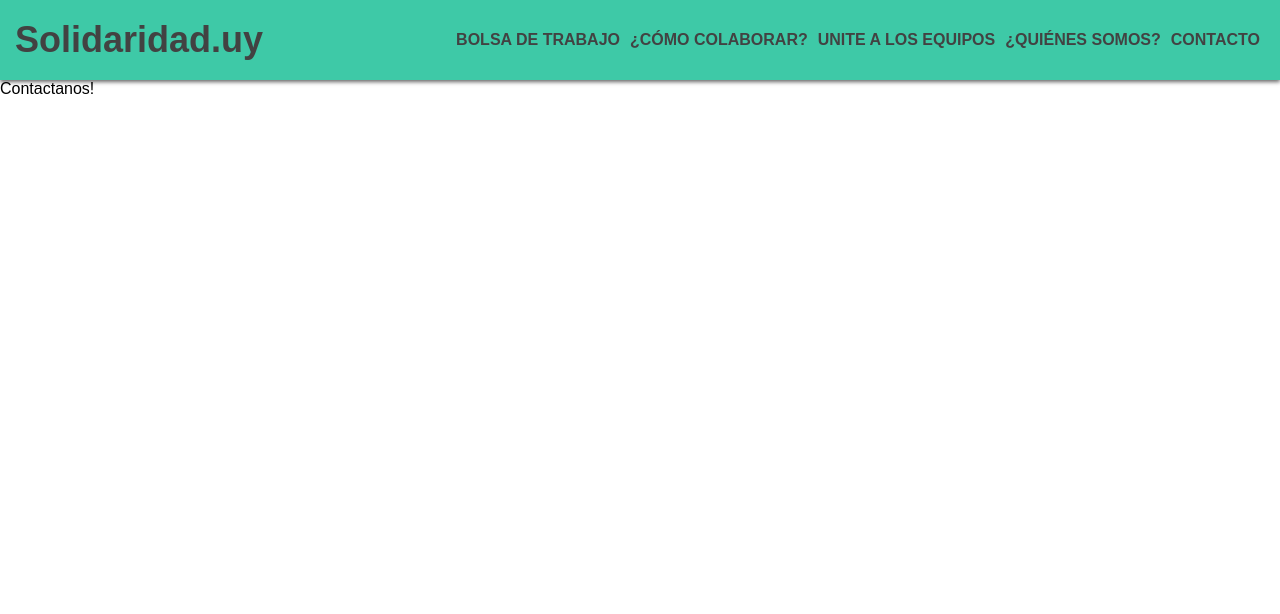
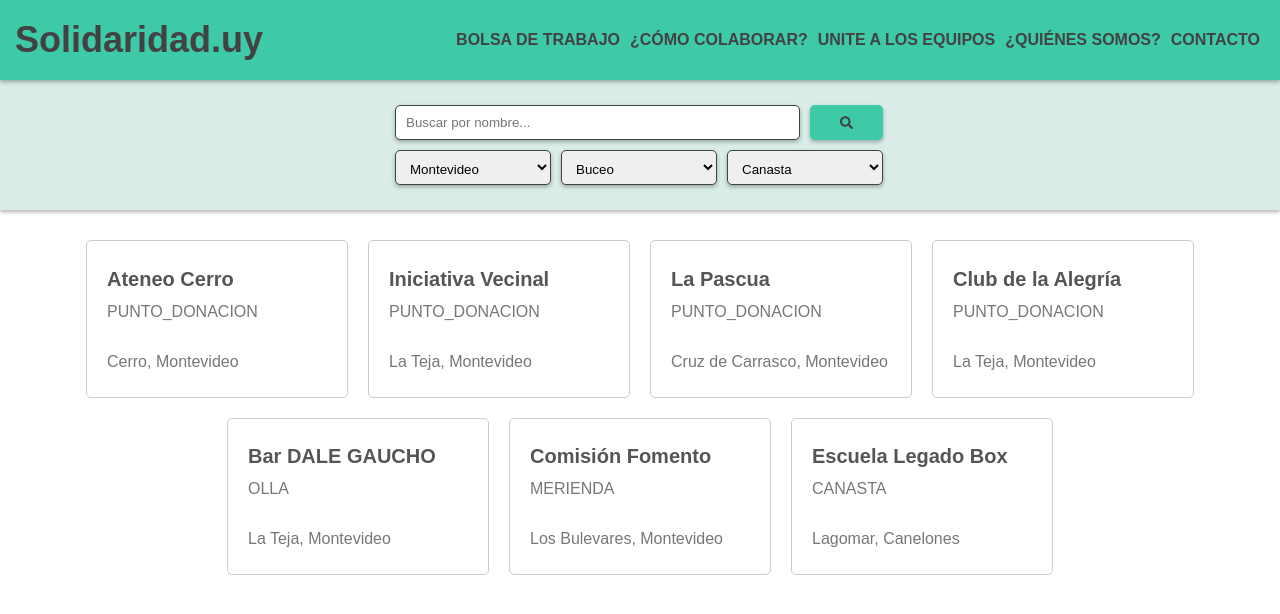
Before and after one commit to martinsd94/solidaridaduy-react, a React (Create React App) app: page /search-results in a window 1280 px wide. Shown: the top 614 px of the page. Built offline with nearby package versions, Linux system fonts and the light colour scheme.

Commit message:
Started working on search route

```diff
--- a/src/main.css
+++ b/src/main.css
@@ -14,7 +14,7 @@ body {
 header.main-header {
 	align-items: center;
 	background-color: #3EC9A7;
-	box-shadow: 0px 2px 4px rgba(0,0,0,0.6);
+	box-shadow: 0px 2px 4px rgba(0,0,0,0.3);
 	display: flex;
 	flex-direction: row;
 	height: 80px;
--- a/src/styles/home.css
+++ b/src/styles/home.css
@@ -8,7 +8,7 @@ div.jumbotron-1 {
 }
 
 div.jumbotron-1-inner {
-	background-color: rgba(218,237,233,0.5);
+	background-color: rgba(218,237,233,0.7);
 	align-items: center;
 	display: flex;
 	flex-direction: column;
@@ -19,7 +19,7 @@ div.jumbotron-1-inner {
 div.search-fields {
 	display: grid;
 	grid-template-columns: 33% 33% 33%;
-	grid-template-rows: auto auto;
+	grid-template-rows: auto auto auto;
 	width: calc(45vw);
 	height: auto;
 }
@@ -33,7 +33,7 @@ div.search-fields > div.input-wrapper {
 	grid-column: 1 / 4;
 	display: flex;
 	margin: 5px;
-	padding: 0px 10px;
+	padding: 0px 5px;
 }
 
 div.search-fields > div.input-wrapper > input {
@@ -42,6 +42,47 @@ div.search-fields > div.input-wrapper > input {
 	flex-grow: 1;
 	outline: none;
 	padding: 10px;
+}
+
+div.search-fields > div.input-wrapper > a {
+	align-self: stretch;
+	display: flex;
+}
+
+div.search-fields > div.input-wrapper button {
+	align-items: center;
+	align-self: stretch;
+	background-color: #3EC9A7;
+	border: none;
+	border-radius: 2px;
+	box-shadow: 0px 2px 4px rgba(0,0,0,0.2);
+	color: #424242;
+	cursor: pointer;
+	display: flex;
+	justify-content: center;
+	margin-bottom: 5px;
+	margin-top: 5px;
+	outline: none;
+	padding-left: 30px;
+	padding-right: 30px;
+	transition: all 0.1s ease-in;
+}
+
+div.search-fields > div.input-wrapper button:disabled {
+	background-color: #FFF;
+	box-shadow: none;
+	color: #424242;
+	cursor: default;
+	padding-left: 10px;
+	padding-right: 10px;
+}
+
+div.search-fields > div.input-wrapper button:hover {
+	background-color: #62D1B6;
+}
+
+div.search-fields > div.input-wrapper button:active {
+	background-color: #48AB93;
 }
 
 div.search-fields > select {
@@ -74,4 +115,5 @@ div.jumbotron-2 {
 div.jumbotron-2 > div.initiatives {
 	display: flex;
 	flex-direction: row;
+	flex-wrap: wrap;
 }
--- /dev/null
+++ b/src/styles/search-results.css
@@ -0,0 +1,65 @@
+div.search-bar-wrapper {
+	background-color: #DAEDE9;
+	box-shadow: 0px 2px 4px rgba(0,0,0,0.3);
+	display: flex;
+	flex-grow: 1;
+	justify-content: center;
+	padding: 20px;
+}
+
+div.search-bar-fields {
+	display: grid;
+	grid-template-columns: 16.6% 16.6% 16.6% 16.6% 16.6% 16.6%;
+	grid-template-rows: 45px 45px;
+	width: 500px;
+}
+
+div.search-bar-fields > input {
+	grid-column: 1 / 6;
+	background-color: #FFF;
+	border: 1px solid #424242;
+	border-radius: 5px;
+	box-shadow: 0px 2px 4px rgba(0,0,0,0.3);
+	margin: 5px;
+	outline: none;
+	padding: 0px 10px;
+}
+
+div.search-bar-fields > select {
+	border-color: #424242;
+	border-radius: 5px;
+	box-shadow: 0px 2px 4px rgba(0,0,0,0.3);
+	grid-column: span 2;
+	outline: none;
+	padding: 10px;
+	margin: 5px;
+}
+
+div.search-bar-fields > button {
+	align-items: center;
+	align-self: stretch;
+	background-color: #3EC9A7;
+	border: none;
+	border-radius: 5px;
+	box-shadow: 0px 2px 4px rgba(0,0,0,0.3);
+	color: #424242;
+	cursor: pointer;
+	display: flex;
+	justify-content: center;
+	margin: 5px;
+	outline: none;
+	padding-left: 30px;
+	padding-right: 30px;
+	transition: all 0.1s ease-in;
+}
+
+
+/* ------------------ */
+
+div.results-container {
+	display: flex;
+	flex-direction: row;
+	flex-wrap: wrap;
+	justify-content: center;
+	padding: 20px;
+}
--- a/src/views/HomeView.js
+++ b/src/views/HomeView.js
@@ -1,5 +1,4 @@
 import React from 'react';
-import { FaSearch } from 'react-icons/fa';
 
 import SearchJumbotron 	   from './components/Home/SearchJumbotron';
 import HighlightsJumbotron from './components/Home/HighlightsJumbotron';
--- a/src/views/SearchResultsView.js
+++ b/src/views/SearchResultsView.js
@@ -1,10 +1,118 @@
-import React from 'react';
+import React, { useState } from 'react';
+import { FaSearch } from 'react-icons/fa';
+import {
+  useLocation
+} from "react-router-dom";
+
+import '../main.css';
+import '../styles/search-results.css';
 
 
 const SearchResultsView = () => {
+	const query = new URLSearchParams(useLocation().search);
+	const [search, setSearch] = useState(query.get('search'));
+
 	return (
-		<p>Contactanos!</p>
+		<React.Fragment>
+			<SearchBar value={search}
+					   _setValue={(value) => setSearch(value)} />
+			<SearchResults />
+		</React.Fragment>
 	)
 }
 
+/* Local components */
+
+const SearchBar = ({ value, _setValue }) => {
+	return (
+		<div className='search-bar-wrapper'>
+			<div className='search-bar-fields'>
+				<input value={value}
+					   placeholder='Buscar por nombre...'
+					   onChange={(e) => _setValue(e.target.value)} />
+
+				<button><FaSearch /></button>
+
+				<select>
+					<option>Montevideo</option>
+					<option>Maldonado</option>
+					<option>Artigas</option>
+					<option>Rocha</option>
+				</select>
+				<select>
+					<option>Buceo</option>
+					<option>Piedras Blancas</option>
+					<option>Pocitos</option>
+				</select>
+				<select>
+					<option>Canasta</option>
+					<option>Olla</option>
+					<option>Merendero</option>
+				</select>
+			</div>
+		</div>
+	)
+}
+
+const SearchResults = () => {
+	return (
+		<div className='results-container'>
+			{dummy_data.initiatives.map(({ name, category, hood, city}, index) => (
+				<div className='initiative-link-wrapper'>
+					<h2 className='initiative-name'>{name}</h2>
+					<p className='initiative-category'>{category}</p>
+					<p className='initiative-location'>{`${hood}, ${city}`}</p>
+				</div>
+			))}
+		</div>
+	)
+}
+
+const dummy_data = {
+	initiatives: [
+		{
+			name: 'Ateneo Cerro',
+			category: 'PUNTO_DONACION',
+			hood: 'Cerro',
+			city: 'Montevideo'
+		},
+		{
+			name: 'Iniciativa Vecinal',
+			category: 'PUNTO_DONACION',
+			hood: 'La Teja',
+			city: 'Montevideo'
+		},
+		{
+			name: 'La Pascua',
+			category: 'PUNTO_DONACION',
+			hood: 'Cruz de Carrasco',
+			city: 'Montevideo'
+		},
+		{
+			name: 'Club de la Alegría',
+			category: 'PUNTO_DONACION',
+			hood: 'La Teja',
+			city: 'Montevideo'
+		},
+		{
+			name: 'Bar DALE GAUCHO',
+			category: 'OLLA',
+			hood: 'La Teja',
+			city: 'Montevideo'
+		},
+		{
+			name: 'Comisión Fomento',
+			category: 'MERIENDA',
+			hood: 'Los Bulevares',
+			city: 'Montevideo'
+		},
+		{
+			name: 'Escuela Legado Box',
+			category: 'CANASTA',
+			hood: 'Lagomar',
+			city: 'Canelones'
+		}
+	]
+}
+
 export default SearchResultsView;
--- a/src/views/components/Home/HighlightsJumbotron.js
+++ b/src/views/components/Home/HighlightsJumbotron.js
@@ -1,5 +1,4 @@
 import React from 'react';
-import { FaSearch } from 'react-icons/fa';
 
 /* Styles */
 import '../../../main.css';
--- a/src/views/components/Home/SearchJumbotron.js
+++ b/src/views/components/Home/SearchJumbotron.js
@@ -1,21 +1,23 @@
-import React from 'react';
+import React, { useState } from 'react';
 import { FaSearch } from 'react-icons/fa';
+import { Link } from "react-router-dom";
 
 /* Styles */
 import '../../../main.css';
 import '../../../styles/home.css';
 
 const SearchJumbotron = () => {
+
+	let [search, setSearch] = useState('');
+
 	return (
 		<div className='jumbotron-1'>
 			<div className='jumbotron-1-inner'>
 				<h2>Buscar iniciativas solidarias</h2>
 
 				<div className='search-fields'>
-					<div className='input-wrapper'>
-						<FaSearch />
-						<input placeholder='Buscar por nombre...' />
-					</div>
+					<SearchBar value={search}
+							   _setValue={(value) => setSearch(value)} />
 
 					<select>
 						<option>Montevideo</option>
@@ -37,6 +39,25 @@ const SearchJumbotron = () => {
 			</div>
 		</div>
 	)
+
+}
+
+/* Local components */
+
+const SearchBar = ({ value, _setValue }) => {
+	return (
+		<div className='input-wrapper'>
+			<input placeholder='Buscar por nombre...'
+				   value={value}
+				   onChange={(e) => _setValue(e.target.value)}/>
+			<Link to={`/search-results?search=${value}`}>
+				<button className='search-button'
+						disabled={!(value.length > 0)}>
+					<FaSearch />
+				</button>
+			</Link>
+		</div>
+	)
 }
 
 export default SearchJumbotron;
```
Also changed, not shown: src/dummy_data.json (deleted, +0 -8 lines).
